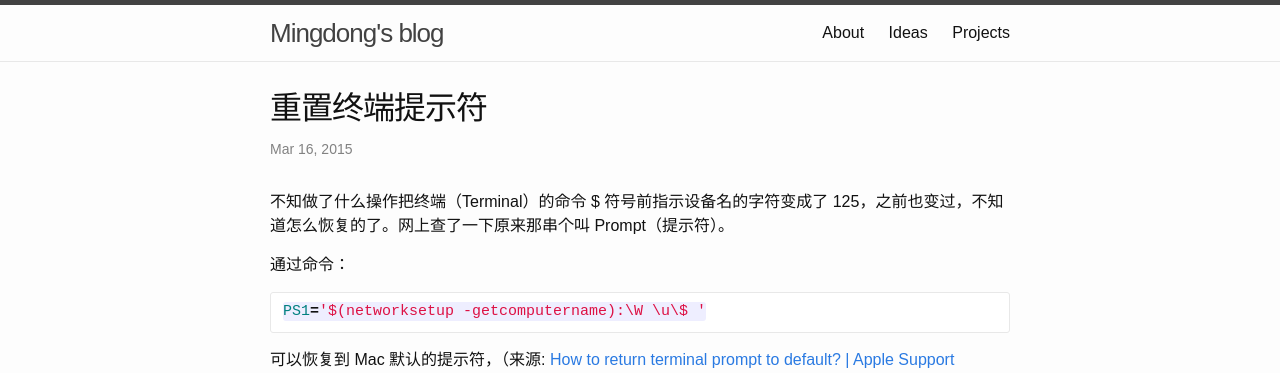
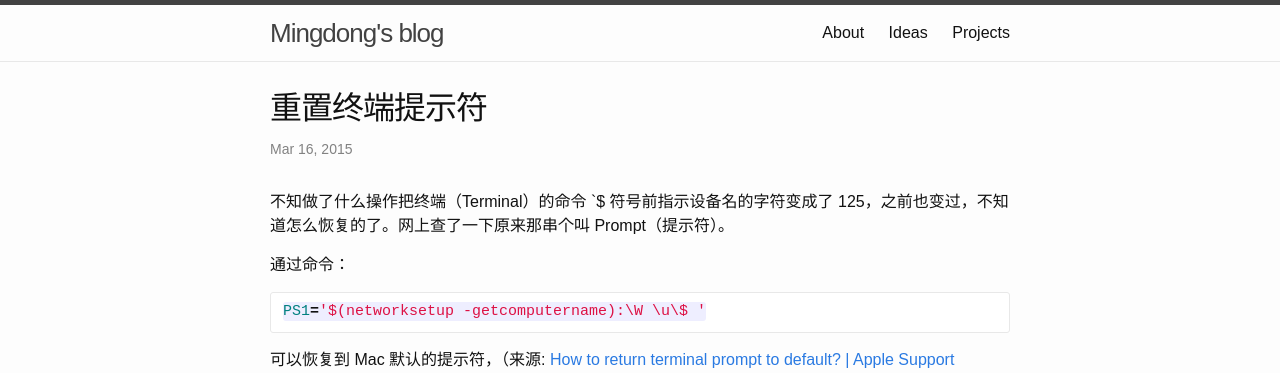
Before and after one commit to itfen/md, a Jekyll site: the page built from _posts/2015-03-16-reset-terminal-prompt-to-default.md, in a window 1280 px wide and 900 px high. Shown: the top 373 px of the window. Built offline with Jekyll 4.4.1, drawn with Linux system fonts in a browser that asks for light colours; nearby versions of some CDN libraries; comment, search, counter and statistics services are not loaded.

```diff
--- a/_posts/2015-03-16-reset-terminal-prompt-to-default.md
+++ b/_posts/2015-03-16-reset-terminal-prompt-to-default.md
@@ -6,7 +6,7 @@ comments: true
 share: true
 ---
 
-不知做了什么操作把终端（Terminal）的命令 $ 符号前指示设备名的字符变成了
+不知做了什么操作把终端（Terminal）的命令 `$ 符号前指示设备名的字符变成了
  125，之前也变过，不知道怎么恢复的了。网上查了一下原来那串个叫 Prompt（提示符）。
 
 通过命令：
```
